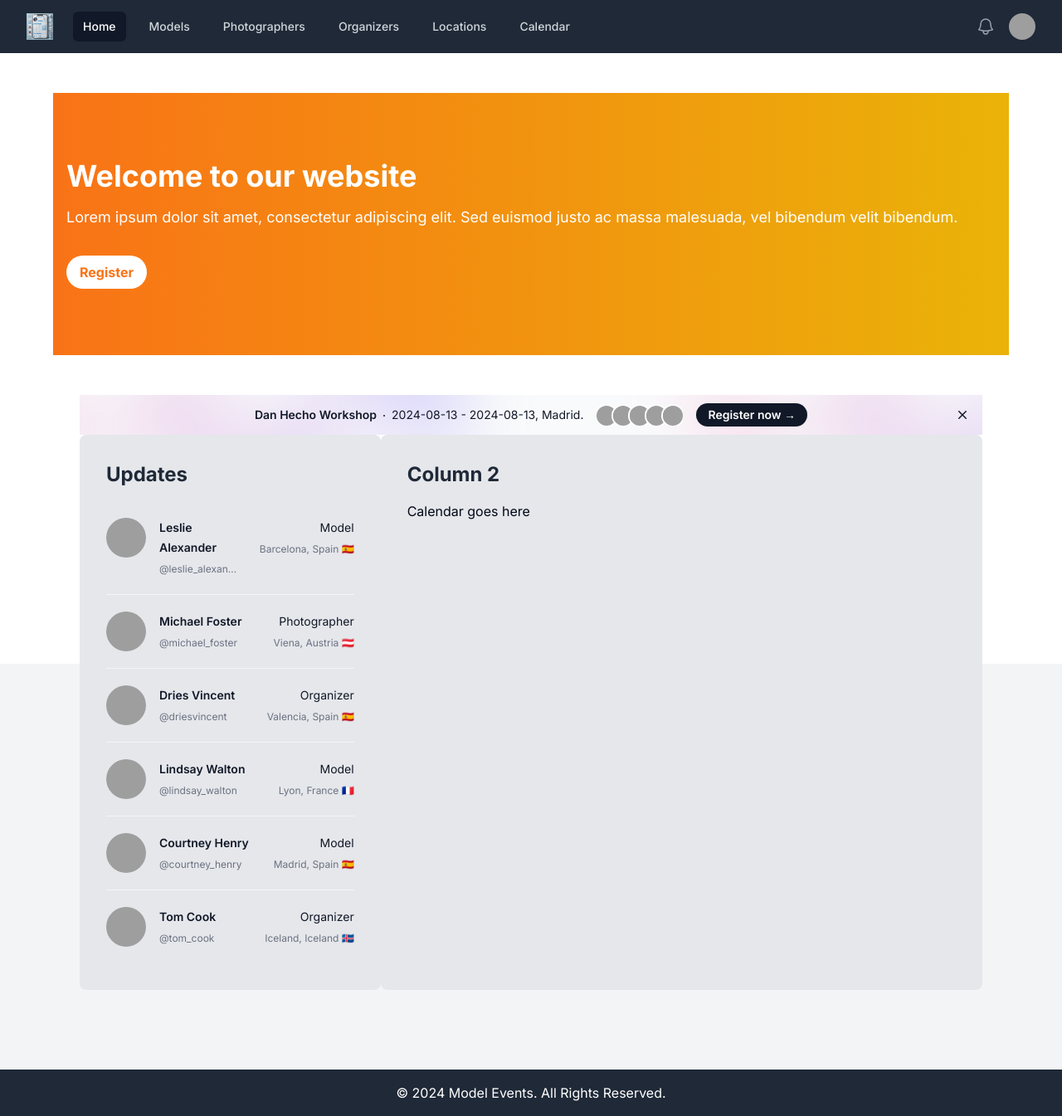
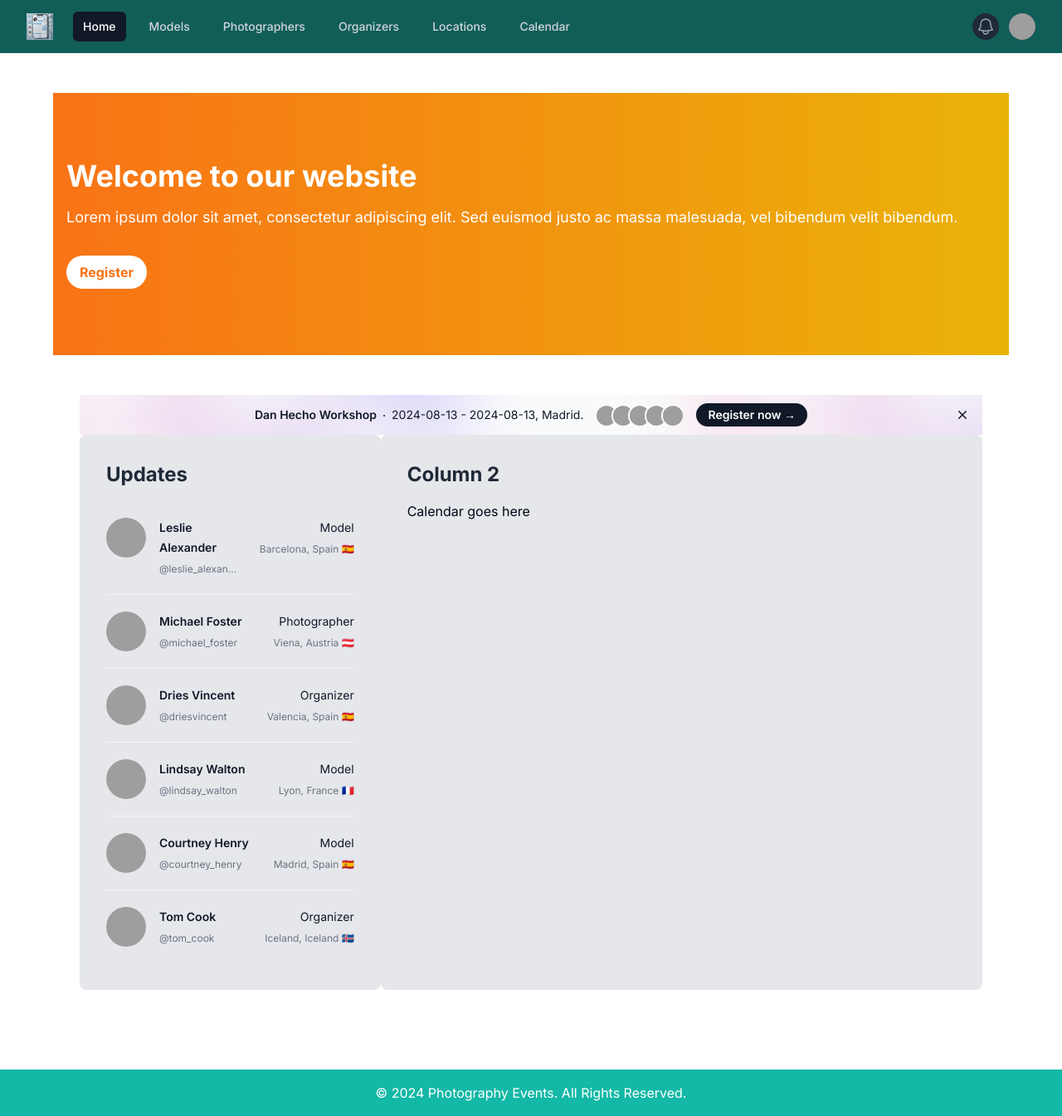
Before and after one commit to anyulled/photography-events, a Next.js app: page / in a window 1280 px wide. Shown: the whole page at 83% size. Built offline with nearby package versions, Linux system fonts and the light colour scheme; grey boxes are pictures that could not be loaded.

Commit message:
feat: extract footer component

```diff
--- a/src/app/layout.tsx
+++ b/src/app/layout.tsx
@@ -15,6 +15,7 @@ import { Bars3Icon, BellIcon, XMarkIcon } from "@heroicons/react/24/outline";
 import Image from "next/image";
 import { navigation, profileNavigation, title } from "@/components/constants";
 import Link from "next/link";
+import { Footer } from "@/components/ui/footer";
 
 const inter = Inter({ subsets: ["latin"] });
 
@@ -34,8 +35,8 @@ export default function RootLayout({
 }>) {
   return (
     <html lang="en" className="h-full bg-gray-100">
-      <body className={`${inter.className} h-full`}>
-        <Disclosure as="nav" className="bg-gray-800">
+      <body className={`${inter.className} h-max`}>
+        <Disclosure as="nav" className="bg-teal-800">
           <div className="mx-auto max-w-7xl px-2 sm:px-6 lg:px-8">
             <div className="relative flex h-16 items-center justify-between">
               <div className="absolute inset-y-0 left-0 flex items-center sm:hidden">
@@ -55,6 +56,7 @@ export default function RootLayout({
               </div>
               <div className="flex flex-1 items-center justify-center sm:items-stretch sm:justify-start">
                 <div className="flex flex-shrink-0 items-center">
+                  <Link href={"/"}>
                     <Image
                       src={"/logo.webp"}
                       alt={"model events"}
@@ -62,6 +64,7 @@ export default function RootLayout({
                       width={32}
                       height={32}
                     />
+                  </Link>
                 </div>
                 <div className="hidden sm:ml-6 sm:block">
                   <div className="flex space-x-4">
@@ -154,11 +157,7 @@ export default function RootLayout({
             {children}
           </main>
         </div>
-        <footer className="bg-gray-800 text-white py-4">
-          <div className="container mx-auto text-center">
-            <p>&copy; 2024 Model Events. All Rights Reserved.</p>
-          </div>
-        </footer>
+        <Footer />
       </body>
     </html>
   );
```
Lines whose indentation alone changed are shown as unchanged.
